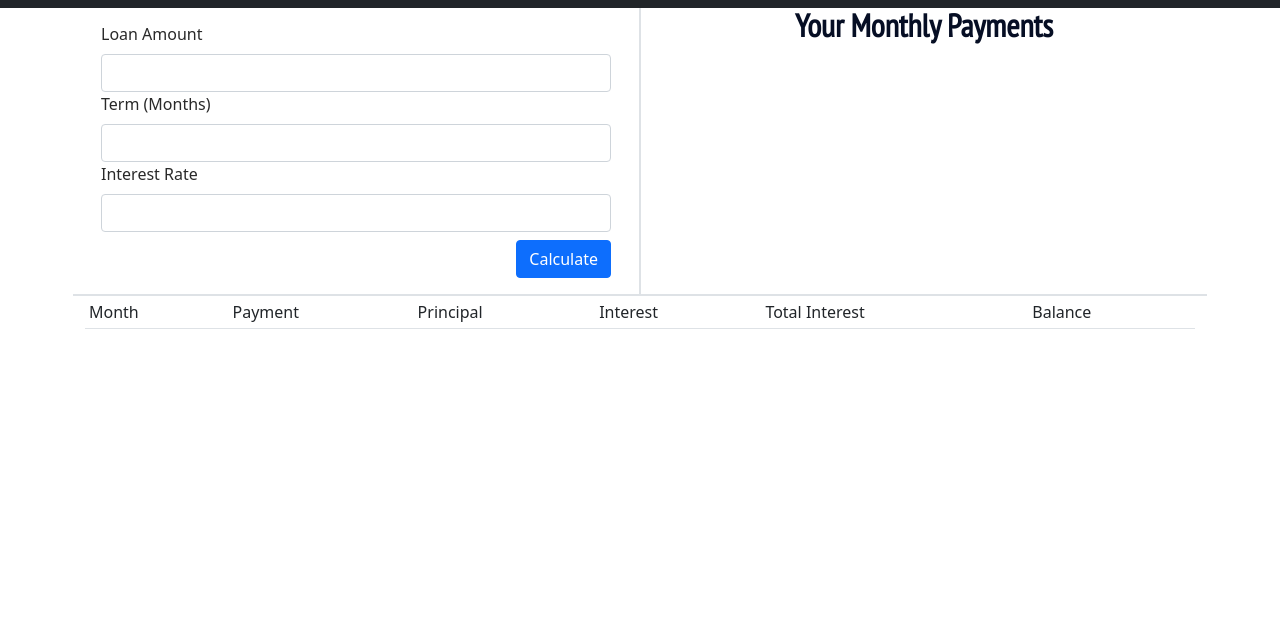
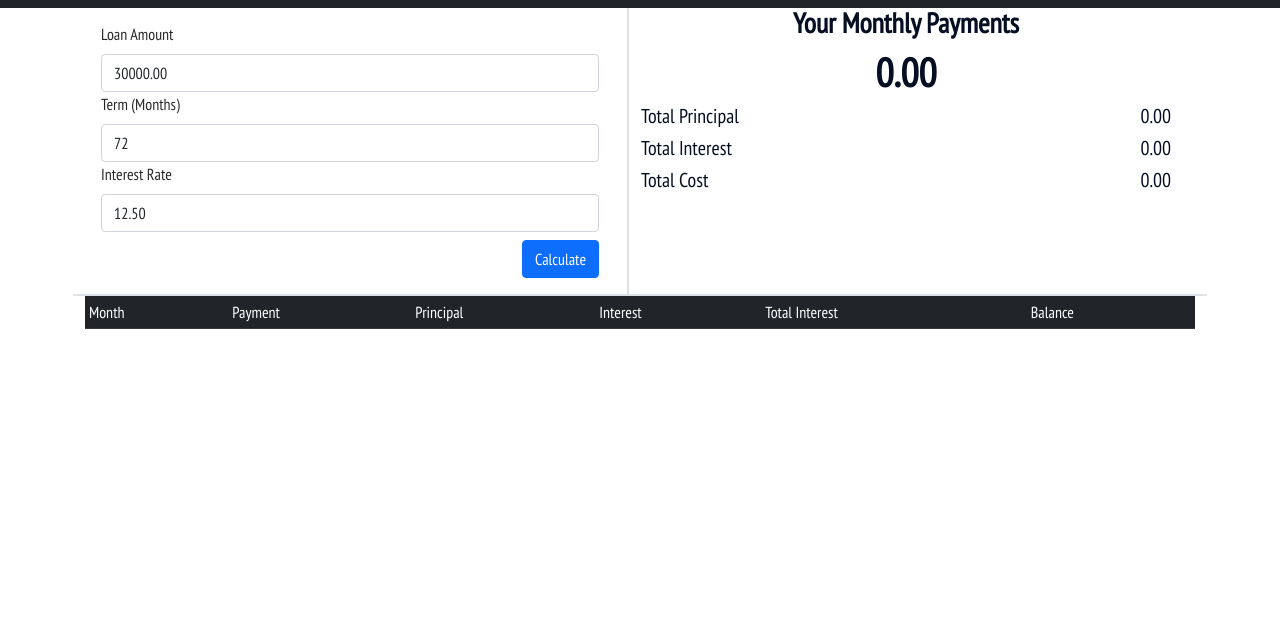
Before and after one commit to Ghatazhak/loan_wolf, a plain HTML site: page app.html in a window 1280 px wide. Shown: the part 54-687 px from the top of the page. Drawn offline with nearby package versions, Linux system fonts and the light colour scheme; a web font is replaced by a local one.

Commit message:
Done for tonight

```diff
--- a/app.html
+++ b/app.html
@@ -74,29 +74,44 @@
             <form action="" class="row p-3">
 
               <div class="col-12">
-                <label for="loanAmount" class="form-label">Loan Amount</label>
-                <input type="text" class="form-control" name="loanAmount" id="loanAmount">
+                <label for="loanAmount" class="form-label logoFont">Loan Amount</label>
+                <input type="text" class="form-control logoFont" name="loanAmount" id="loanAmount" value="30000.00">
               </div>
 
               <div class="col-12">
-                <label for="term" class="form-label">Term (Months)</label>
-                <input type="text" class="form-control" name="term" id="term">
+                <label for="term" class="form-label logoFont">Term (Months)</label>
+                <input type="text" class="form-control logoFont" name="term" id="term" value="72">
               </div>
 
               <div class="col-12">
-                <label for="interestRate" class="form-label">Interest Rate</label>
-                <input type="text" class="form-control" name="interestRate" id="interestRate">
+                <label for="interestRate" class="form-label logoFont">Interest Rate</label>
+                <input type="text" class="form-control logoFont" name="interestRate" id="interestRate" value="12.50">
               </div>
 
               <div class="col d-flex justify-content-end">
-                <button class="btn btn-primary mt-2" id="calculateButton">Calculate</button>
+                <button type="button" class="btn btn-primary mt-2 logoFont" id="calculateButton">Calculate</button>
               </div>
 
             </form>
           </div>
-          <div class="col">
+          <div class="col me-4">
             <!-- payment rows here -->
-            <h2 class="fw-bold logoFont text-center">Your Monthly Payments</h2>
+            <div class="row">
+              <h3 class="fw-bold logoFont text-center">Your Monthly Payments</h3>
+              <h1 class="text-center logoFont fw-bold" id="monthlyPayments">0.00</h1>
+            </div>
+            <div class="row">
+              <div class="col text-start">
+                <h5 class="logoFont">Total Principal</h5>
+                <h5 class="logoFont">Total Interest</h5>
+                <h5 class="logoFont">Total Cost</h5>
+              </div>
+              <div class="col text-end">
+                <h5 class="logoFont" id="totalPrincipal">0.00</h5>
+                <h5 class="logoFont">0.00</h5>
+                <h5 class="logoFont">0.00</h5>
+              </div>
+            </div>
 
           </div>
         </div>
@@ -106,7 +121,7 @@
 
             <div class="col">
               <table class="table table-striped table-sm">
-                <thead>
+                <thead class="table-dark logoFont">
                   <tr>
                     <td>Month</td>
                     <td>Payment</td>
--- a/js/site.js
+++ b/js/site.js
@@ -1,4 +1,42 @@
-// Call Hello World
-function HelloWorld(){
-    alert("Hello World");
+
+function getValues(){
+    let loanAmount = document.getElementById("loanAmount").value;
+    let term = document.getElementById("term").value;
+    let interestRate = document.getElementById("interestRate").value;
+
+    let paymentAmount = loanAmount * (interestRate/1200)/(1-Math.pow( 1 + interestRate / 1200,-term));
+
+
+    document.getElementById("totalPrincipal").innerHTML = loanAmount;
+    document.getElementById("monthlyPayments").innerHTML = Math.round(paymentAmount);
+
+    calculate(loanAmount, term, interestRate);
 }
+
+
+
+function calculate (loanAmount, term, interestRate){
+
+
+
+
+    let RemainingBalance = loanAmount  ;
+    let PreviousInterestPayment = 0;
+    let PreviousPrincipalPayment = 0;
+
+
+    for (let index = 1; index <= term; index++) {
+
+
+
+    }
+
+
+
+}
+
+
+
+function displayResults(){
+
+}
```
